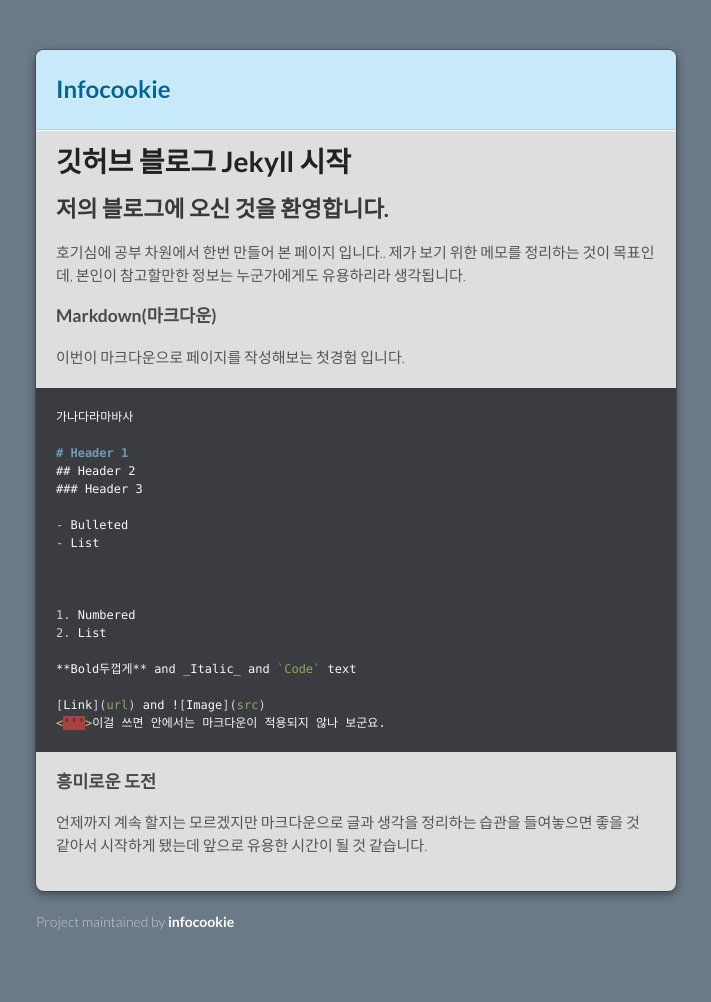
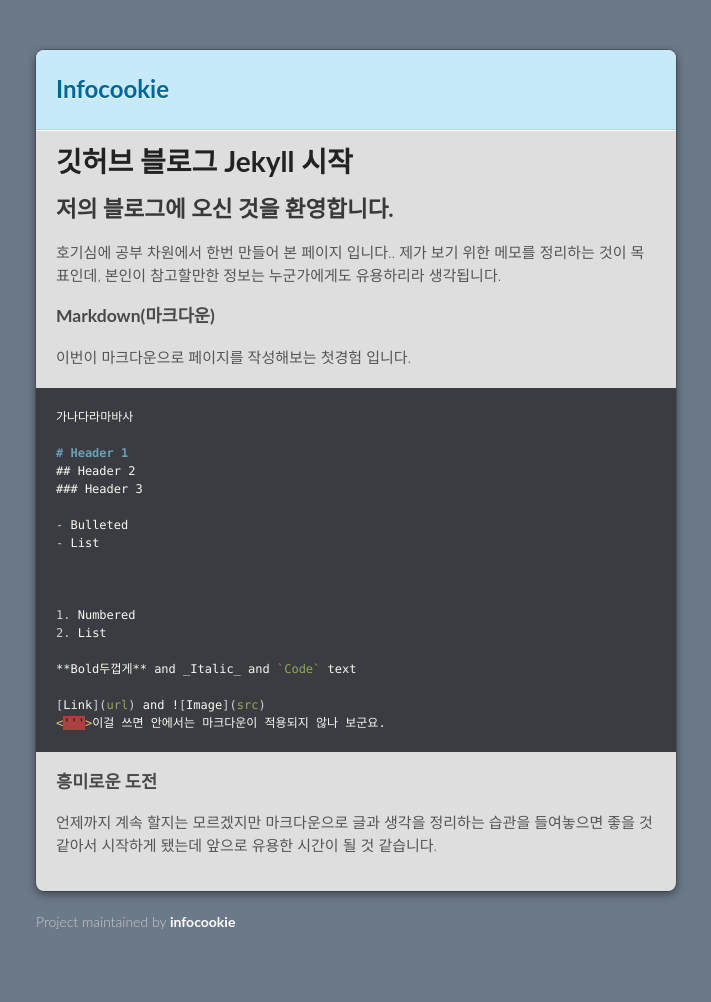
Before and after one commit to infocookie/Infocookie, a Jekyll site: the page built from index.md, in a window 1280 px wide. Shown: the whole page, without its empty margins (284-995 px from the left). Built offline with Jekyll 4.4.1, drawn with Linux system fonts in a browser that asks for light colours; our own code applies the rules of GitHub Pages for plain Markdown files; the repository's description, which GitHub fills in, is left out.

Commit message:
Update default.html

```diff
--- a/_layouts/default.html
+++ b/_layouts/default.html
@@ -6,7 +6,7 @@
 
 {% seo %}
 
-    <link href='https://fonts.googleapis.com/css?family=Lato:300italic,700italic,300,700' rel='stylesheet' type='text/css'>
+
     <link rel="stylesheet" href="{{ '/assets/css/style.css?v=' | append: site.github.build_revision | relative_url }}">
     <script src="{{ '/assets/js/scale.fix.js' | relative_url }}"></script>
     <meta name="viewport" content="width=device-width, initial-scale=1, user-scalable=no">
```
